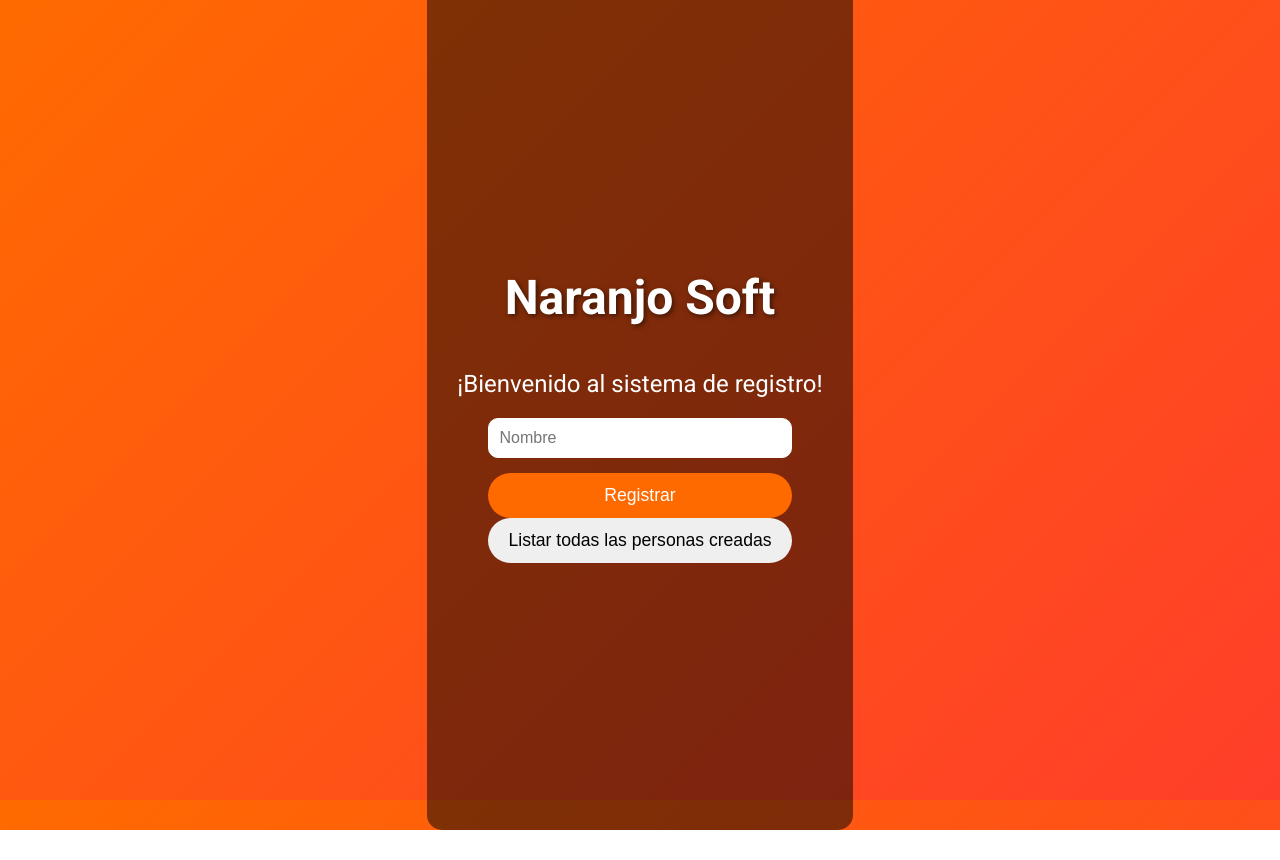
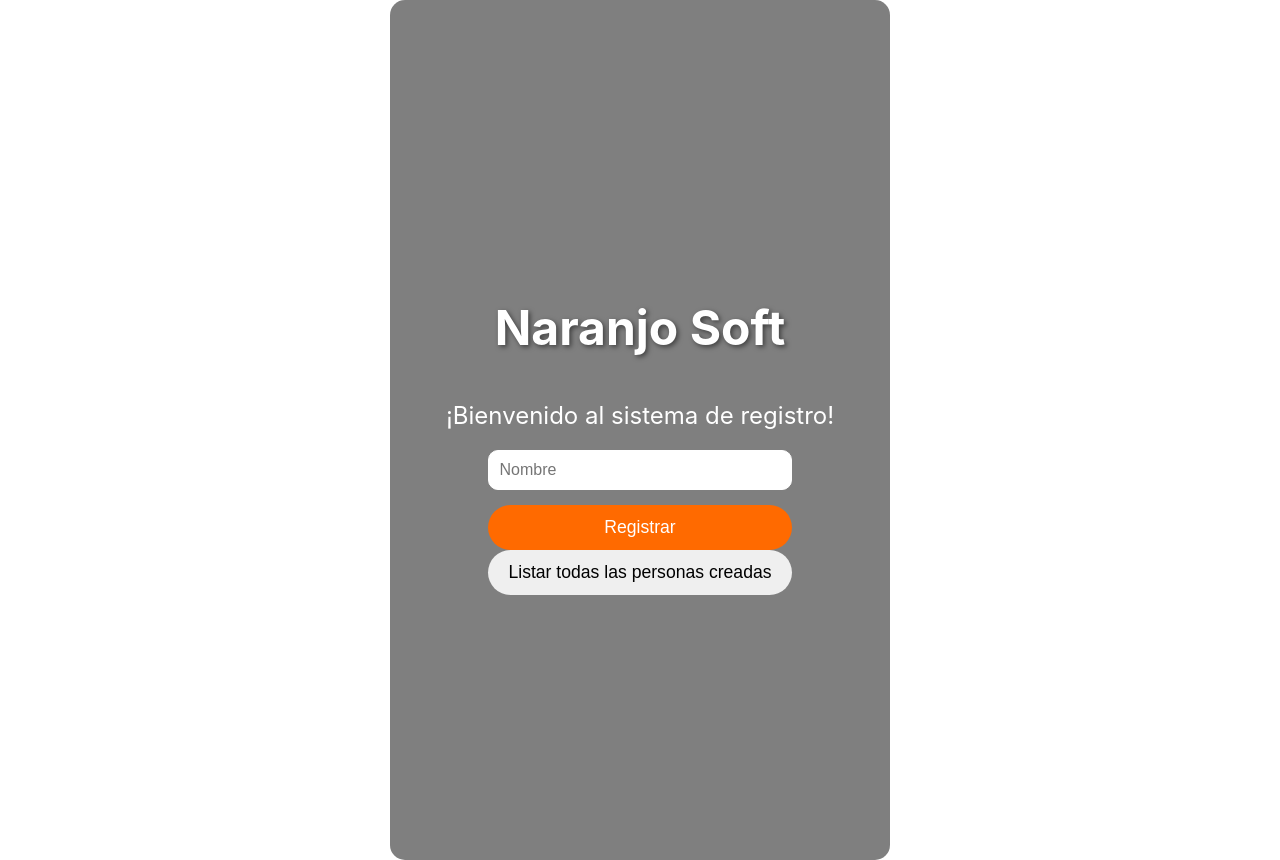
Before and after one commit to PedroCarreno/InvestigacionFront-Back, a React (Create React App) app in the folder registro-persona/: page / in a window 1280 px wide. Before the commit the page ends 830 px from the top, so only its background shows below. Built offline with nearby package versions, Linux system fonts and the light colour scheme.

Commit message:
chau ventana porfavor

```diff
--- a/registro-persona/src/App.css
+++ b/registro-persona/src/App.css
@@ -1,5 +1,8 @@
 .App {
   text-align: center;
+  width: 100%;
+  max-width: 500px;
+  margin: 0 auto;
 }
 
 .App-logo {
@@ -22,51 +25,9 @@
   justify-content: center;
   font-size: calc(10px + 2vmin);
   color: white;
-}
-
-.App-link {
-  color: #61dafb;
-}
-
-@keyframes App-logo-spin {
-  from {
-    transform: rotate(0deg);
-  }
-  to {
-    transform: rotate(360deg);
-  }
-}
-
-
-body {
-  font-family: 'Roboto', sans-serif;
-  background: linear-gradient(135deg, #ff6a00, #ff3e2a);
-  margin: 0;
-  padding: 0;
-  display: flex;
-  justify-content: center;
-  align-items: center;
-  height: 100vh;
-  color: white;
-}
-
-
-.App {
-  text-align: center;
-  width: 100%;
-  max-width: 500px;
-  margin: 0 auto;
-}
-
-/* Header and title */
-.App-header {
-  display: flex;
-  flex-direction: column;
-  justify-content: center;
-  align-items: center;
-  background-color: rgba(0, 0, 0, 0.5);
   padding: 30px;
   border-radius: 15px;
+  background-color: rgba(0, 0, 0, 0.5);
 }
 
 .title {
@@ -129,27 +90,32 @@ body {
   font-weight: bold;
   color: #00ff00;
 }
+
 .people-list {
   width: 100%;
   max-height: 300px;  /* Limita la altura máxima de la lista */
   margin-top: 20px;
+  padding: 10px;
   background-color: #f4f4f4;
   border-radius: 8px;
-  padding: 10px;
+  box-sizing: border-box; /* Asegura que el padding no afecte el tamaño total */
+  overflow: hidden; /* Asegura que no haya espacio blanco innecesario */
 }
 
 .scrollable-list {
   max-height: 200px; /* Ajusta la altura del scroll */
-  overflow-y: auto;  /* Cambiado a 'auto' para habilitar el scroll cuando sea necesario */
+  overflow-y: auto;  /* Habilita el scroll vertical */
   padding-right: 10px; /* Añadido para evitar que el contenido se superponga al scroll */
 }
 
 .scrollable-list ul {
   padding: 0;
   list-style-type: none;
+  margin: 0; /* Asegura que no haya margen en la lista */
 }
 
 .scrollable-list li {
   padding: 8px;
   border-bottom: 1px solid #ccc;
+  color: #333; /* Ajuste del color del texto */
 }
```
